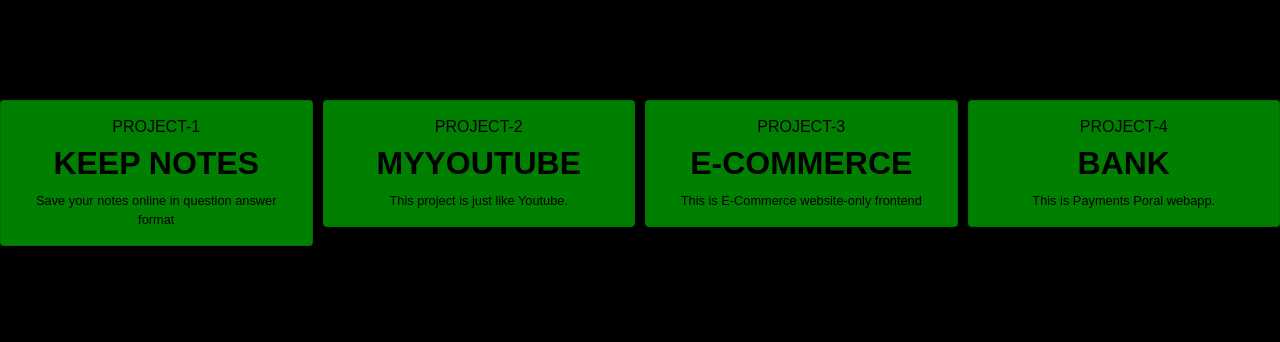
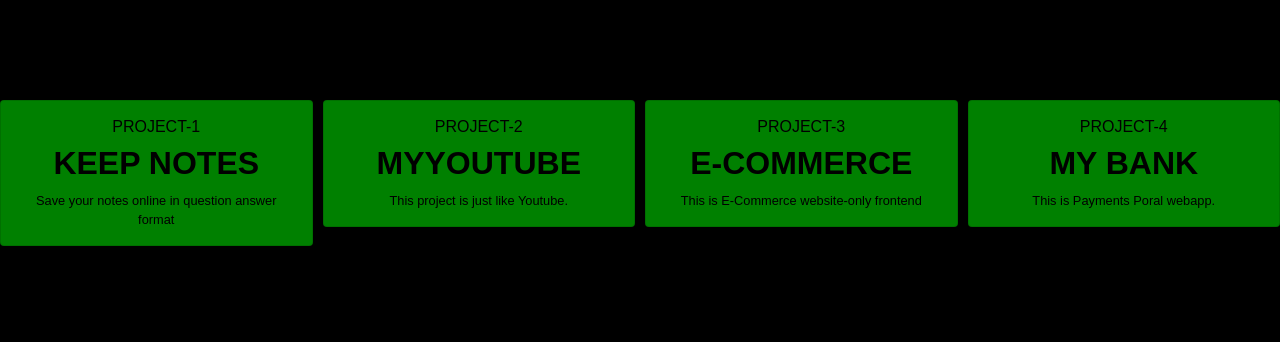
Before and after one commit to akashgupta77500/PROJECTS, a Django app: page /project in a window 1280 px wide. Shown: the part 66-408 px from the top of the page. Run offline with Django 3.2, Linux system fonts and the light colour scheme; some libraries are stand-ins or nearby versions.

Commit message:
Update project.html

```diff
--- a/akash/templates/project.html
+++ b/akash/templates/project.html
@@ -162,7 +162,7 @@ body {
   <div class="column">
     <div class="card"style="background-color:green;color:black">
         <h6>PROJECT-4</h6>
-      <h2><a href="https://b-ank.herokuapp.com/" style="color:black"><b>BANK</b></a></h2>
+      <h2><a href="https://b-ank.herokuapp.com/" style="color:black"><b>MY BANK</b></a></h2>
        <small>This is Payments Poral webapp.</small>
     </div>
   </div>
```
